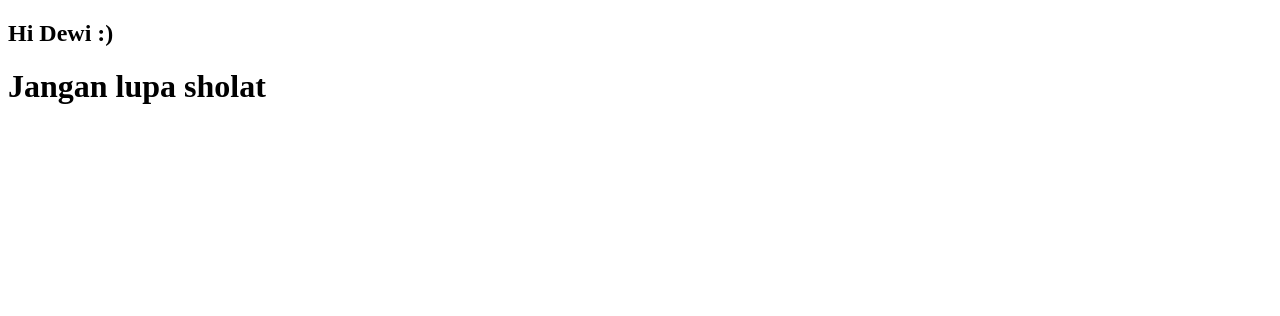
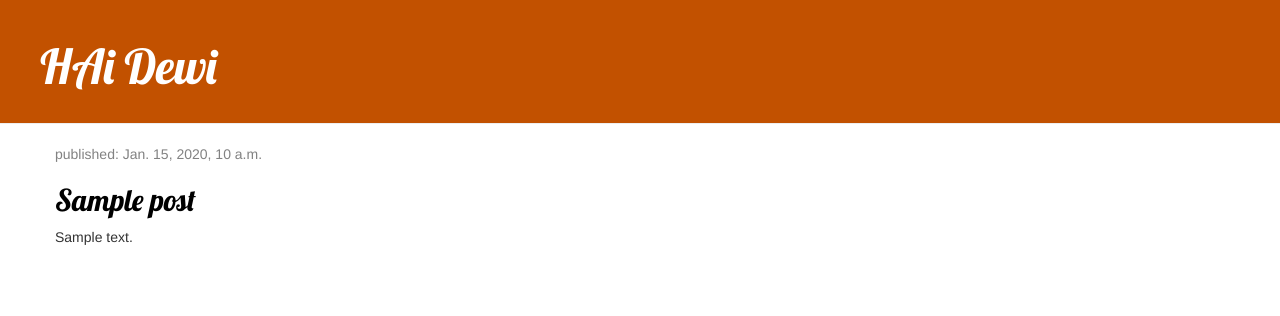
Before and after one commit to rifkifawazi/system_acounting, a Django app: template blog/templates/blog/post_list.html in a window 1280 px wide. Shown: the top 316 px of the page. Run offline with Django 3.2, Linux system fonts and the light colour scheme; the template is opened without the code that fills it: values that come from a table or form of the project are taken from there, others are empty; tables that the repository leaves empty hold one stand-in row (values such as "Sample post"); some libraries are stand-ins or nearby versions.

Commit message:
hai dewi up

```diff
--- /dev/null
+++ b/blog/static/css/blog.css
@@ -0,0 +1,56 @@
+.page-header {
+    background-color: #C25100;
+    margin-top: 0;
+    padding: 20px 20px 20px 40px;
+}
+
+.page-header h1,
+.page-header h1 a,
+.page-header h1 a:visited,
+.page-header h1 a:active {
+    color: #ffffff;
+    font-size: 36pt;
+    text-decoration: none;
+}
+
+.content {
+    margin-left: 40px;
+}
+
+h1,
+h2,
+h3,
+h4 {
+    font-family: 'Lobster', cursive;
+}
+
+.date {
+    color: #828282;
+}
+
+.save {
+    float: right;
+}
+
+.post-form textarea,
+.post-form input {
+    width: 100%;
+}
+
+.top-menu,
+.top-menu:hover,
+.top-menu:visited {
+    color: #ffffff;
+    float: right;
+    font-size: 26pt;
+    margin-right: 20px;
+}
+
+.post {
+    margin-bottom: 70px;
+}
+
+.post h2 a,
+.post h2 a:visited {
+    color: #000000;
+}
--- a/blog/templates/blog/post_list.html
+++ b/blog/templates/blog/post_list.html
@@ -1,19 +1,32 @@
-<!DOCTYPE html>
-<html lang="en">
+{% load static %}
+<html>
 
 <head>
-    <meta charset="UTF-8">
-    <meta name="viewport" content="width=device-width, initial-scale=1.0">
-    <meta http-equiv="X-UA-Compatible" content="ie=edge">
     <title>Hi Dewi</title>
+    <link rel="stylesheet" href="//maxcdn.bootstrapcdn.com/bootstrap/3.2.0/css/bootstrap.min.css">
+    <link rel="stylesheet" href="//maxcdn.bootstrapcdn.com/bootstrap/3.2.0/css/bootstrap-theme.min.css">
+    <link rel="stylesheet" href="{% static 'css/blog.css' %}">
+    <link href="//fonts.googleapis.com/css?family=Lobster&subset=latin,latin-ext" rel="stylesheet" type="text/css">
 </head>
 
 <body>
-    <p>
-        <h2>Hi Dewi :) </h2>
-
-    </p>
-    <H1>Jangan lupa sholat</H1>
-</body>
+    <div class="page-header">
+        <h1><a href="/">HAi Dewi</a></h1>
+    </div>
+    <div class="content container">
+        <div class="row">
+            <div class="col-md-8">
+                {% for post in posts %}
+                <div class="post">
+                    <div class="date">
+                        <p>published: {{ post.published_date }}</p>
+                    </div>
+                    <h2><a href="">{{ post.title }}</a></h2>
+                    <p>{{ post.text|linebreaksbr }}</p>
+                </div>
+                {% endfor %}
+            </div>
+        </div>
+    </div>
 
 </html>
--- a/blog/views.py
+++ b/blog/views.py
@@ -1,5 +1,7 @@
 from django.shortcuts import render
+from django.utils import timezone
+from .models import Post
 
-# Create your views here.
 def post_list(request):
-    return render(request, 'blog/post_list.html', {})
+    posts = Post.objects.filter(published_date__lte=timezone.now()).order_by('published_date')
+    return render(request, 'blog/post_list.html', {'posts': posts})
```
Also changed, not shown: 2 other files.
